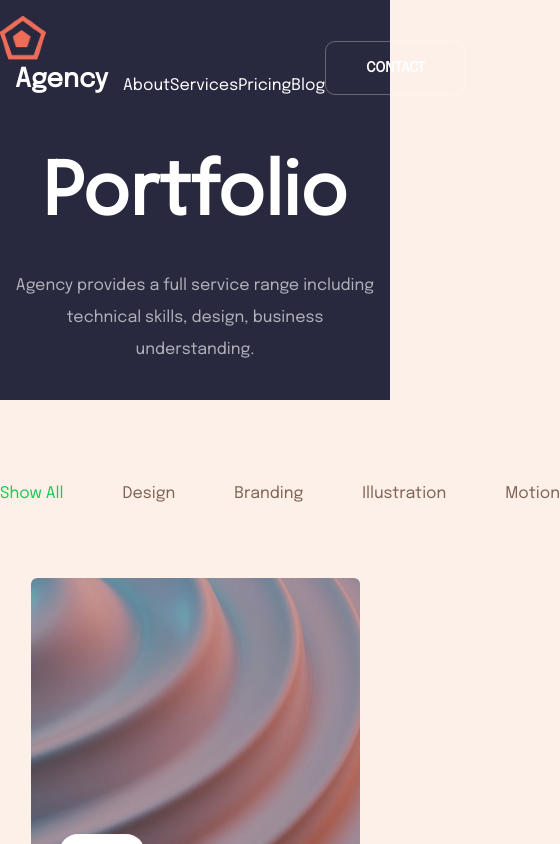
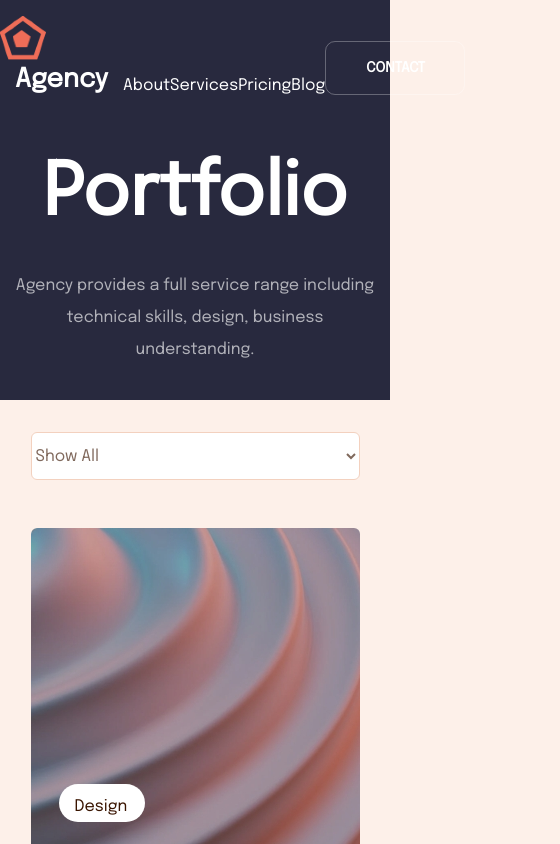
Before and after one commit to Merdzhen/design-studio, a React (Create React App) app in the folder client/: page / in a window 390 px wide. Shown: the top 844 px of the page, 560 px wide, since content can reach past the window. Built offline with nearby package versions, Linux system fonts and the light colour scheme.

Commit message:
portfolio menu - mobile ver; delete one item

```diff
--- a/client/src/components/Portfolio/Portfolio.jsx
+++ b/client/src/components/Portfolio/Portfolio.jsx
@@ -1,9 +1,10 @@
-import React, {useState} from 'react'
+import React, {useState, useEffect} from 'react'
 import PortfolioItem from '../PortfolioItem/PortfolioItem'
 import PortfolioMenu from '../PortfolioMenu/PortfolioMenu'
 import classes from './Portfolio.module.css'
 
 export default function Portfolio() {
+  // все элементы портфолио (можно брать из БД если есть)
   const [items, setItems] = useState([
     {id: 1, title: 'SOFA', type: 'Design', img: 'sofa.jpg' },
     {id: 2, title: 'KeyBoard', type: 'Branding', img: 'keyboard.jpg' },
@@ -24,32 +25,68 @@ export default function Portfolio() {
     {id: 17, title: 'CalC-2', type: 'Design', img: 'calc.jpg' },
     {id: 18, title: 'Sport-2', type: 'Branding', img: 'sport.jpg' },
   ])
-
+  // типы/категории элементов (можно брать из БД если есть)
   const [types, setTypes] = useState([
     { id: 1, name: 'Design'},
     { id: 2, name: 'Branding'},
     { id: 3, name: 'Illustration'},
     { id: 4, name: 'Motion'}
   ])
-  const [filteredItems, setFilteredItems] = useState(items)
-  const [activeType, setActiveType] = useState('Show All')
+  const [filteredItems, setFilteredItems] = useState(items) // выбранные элементы
+  const [activeType, setActiveType] = useState('Show All') // выбранный/активный тип
+  const [activeItem, setactiveItem] = useState() // выбранный/активный элемент
+  const [windowWidth, setWindowWidth] = useState(window.innerWidth) //ширина экрана
 
-  // принимаем item из дочернего компонента
-  const removeItem = (item) => {
-    setItems(items.filter(i => i.id !== items.id))
-  }
-
-  const showType = (e) => {
-    console.log(e.target.innerText, e.target.innerText === types[0].name)
-    console.log('useFilter');
-    if (e.target.innerText === 'Show All') {
+  // ф-ция выбора типа и "фильтрации" элементов по выбранному типу
+  const showType = (type) => {
+    if (type === 'Show All') {
       setFilteredItems(items)
       setActiveType('Show All')
     } else {
-      setFilteredItems(items.filter(item => item.type === e.target.innerText))
-      setActiveType(e.target.innerText)
+      setFilteredItems(items.filter(item => item.type === type))
+      setActiveType(type)
     }
   }
+
+  // ф-ция выбора элемента
+  const activateItem = (id) => {
+    activeItem === id ? setactiveItem() : setactiveItem(id)
+  }
+
+  // для определения ширины экрана
+  const detectWidth = () => {
+    setWindowWidth(window.innerWidth)
+  }
+
+  // для отслеживания ширины экрана
+  useEffect(() => {
+    window.addEventListener('resize', detectWidth)
+    return () => {
+      window.removeEventListener('resize', detectWidth)
+    }
+  }, [windowWidth])
+
+  // для удаления элемента по id
+  const removeItem = (id) => {
+    setItems(items.filter(oneItem => id !== oneItem.id))
+    setFilteredItems(filteredItems.filter(oneFilteredItem => id !== oneFilteredItem.id))
+  }
+
+  // для обработки нажатия, если del - ф-ция удаления элемента
+  const handleKeyPress = event => {
+    const { code } = event;
+    if (activeItem && (code === 'Backspace')) {
+      removeItem(activeItem)
+    }
+  };
+
+  // для отслеживания нажатия кнопки клавиатуры
+  useEffect(() => {
+    document.addEventListener('keydown', handleKeyPress)
+      return () => {
+        document.removeEventListener('keydown', handleKeyPress)
+      }
+  })
 
   return (
     <>
@@ -57,11 +94,11 @@ export default function Portfolio() {
         <p className={classes.portfolioTitle}>Portfolio</p>
         <p className={classes.portfolioDescription}>Agency provides a full service range including technical skills, design, business understanding.</p>
       </div>
-      <PortfolioMenu showType={showType} activeType={activeType} types={types}/>
+      <PortfolioMenu showType={showType} activeType={activeType} types={types} windowWidth={windowWidth}/>
 
       <div className={classes.portfolioItems}>
         {filteredItems.map((item) =>
-          <PortfolioItem remove={removeItem} showType={showType} item={item} key={item.id}/>
+          <PortfolioItem item={item} key={item.id} activeItem={activeItem} activateItem={activateItem} showType={showType} />
         )}
 
       </div>
--- a/client/src/components/PortfolioItem/PortfolioItem.jsx
+++ b/client/src/components/PortfolioItem/PortfolioItem.jsx
@@ -1,11 +1,21 @@
 import React from 'react'
 import classes from './PortfolioItem.module.css'
 
-export default function PortfolioItem(props) {
+export default function PortfolioItem({item, activeItem, activateItem, showType}) {
   return (
-    <div className={classes.ItemDiv} style={{ backgroundImage: `url(images/portfolio/${props.item.img})` }}>
-      <button onClick={props.showType} className={classes.ItemType}>{props.item.type}</button>
-      <p className={classes.ItemTitle}>{props.item.title}</p>
+    <div
+      // className={classes.ItemDiv}
+      className={`${classes.ItemDiv} ${(activeItem === item.id) ? `${classes.activeItemDiv}` : ''}`}
+      style={{ backgroundImage: `url(images/portfolio/${item.img})` }}
+      onClick={(e) => activateItem(item.id)}
+    >
+      <button
+        onClick={(e) => showType(e.target.innerText)}
+        className={classes.ItemType}
+      >
+        {item.type}
+      </button>
+      <p className={classes.ItemTitle}>{item.title}</p>
     </div>
   )
 }
--- a/client/src/components/PortfolioItem/PortfolioItem.module.css
+++ b/client/src/components/PortfolioItem/PortfolioItem.module.css
@@ -1,8 +1,18 @@
 .ItemDiv {
+  flex-shrink: 0;
   width: 370px;
   height: 416px;
   margin: 16px 15px;
   border-radius: 6px;
+}
+
+.activeItemDiv{
+  /* border: 7px solid rgba(79,226,74,1 ); */
+  /* box-shadow: 7px rgba(79, 226, 74, 1); */
+  /* border:#FF0 dashed 1px; */
+  border-radius: 6px;
+  box-shadow:7px 7px 0px rgba(79, 226, 74, 1), -7px -7px 0px rgba(79, 226, 74, 1), 7px -7px 0px rgba(79, 226, 74, 1), -7px 7px 0px rgba(79, 226, 74, 1);
+  /* box-shadow: inset #e20b0b -7px 26px 26px -13px, 0px 7px 0px #aa0808, 0px -7px 0px #e20b0b, 7px 0px 0px #aa0808, -7px 0px 0px #aa0808; */
 }
 
 .ItemType {
--- a/client/src/components/PortfolioMenu/PortfolioMenu.jsx
+++ b/client/src/components/PortfolioMenu/PortfolioMenu.jsx
@@ -1,19 +1,40 @@
 import React from 'react'
 import classes from './PortfolioMenu.module.css'
 
-export default function PortfolioMenu({showType, activeType, types}) {
+export default function PortfolioMenu({showType, activeType, types, windowWidth}) {
+  // в зависимости от ширины экрана выводим либо div с меню, либо selet
   return (
+    <>
+      {windowWidth > 1040
+      ?
         <div className={classes.portfolioMenu}>
-      <button onClick={showType}
-      className={`${classes.portfolioMenuItem} ${(activeType === 'Show All') ? `${classes.activePortfolioMenuItem}` : ''}`}>
+          <button
+            onClick={(e) => showType(e.target.innerText)}
+            className={`${classes.portfolioMenuItem} ${(activeType === 'Show All') ? `${classes.activePortfolioMenuItem}` : ''}`}
+          >
             Show All
           </button>
           {types.map((type) =>
-      <button onClick={showType} key={type.id}
-      className={`${classes.portfolioMenuItem} ${(activeType === type.name) ? `${classes.activePortfolioMenuItem}` : ''}`}>
+          <button
+            onClick={(e) => showType(e.target.innerText)}
+            key={type.id}
+            className={`${classes.portfolioMenuItem} ${(activeType === type.name) ? `${classes.activePortfolioMenuItem}` : ''}`}
+          >
             {type.name}
           </button>
           )}
         </div>
+      : <div className={classes.portfolioSelectDiv}>
+          <select
+            className={classes.portfolioSelect}
+            onChange={(e) => showType(e.target.value)}
+            value={activeType}
+          >
+            <option key={0} value='Show All'>Show All</option>
+            {types.map(type => <option key={type.id} value={type.name}>{type.name}</option>)}
+          </select>
+        </div>
+      }
+    </>
   )
 }
--- a/client/src/components/PortfolioMenu/PortfolioMenu.module.css
+++ b/client/src/components/PortfolioMenu/PortfolioMenu.module.css
@@ -1,9 +1,9 @@
 .portfolioMenu {
+  margin: 85px auto 59px;
+  width: 560px;
   display: flex;
   justify-content: space-between;
   align-items: flex-end;
-  width: 560px;
-  margin: 85px auto 59px;
 }
 
 .portfolioMenuItem {
@@ -15,3 +15,19 @@
 .activePortfolioMenuItem {
   color: rgba(22,205,83,1 );
 }
+
+.portfolioSelectDiv {
+  display: flex;
+  justify-content: center;
+}
+
+.portfolioSelect {
+  margin: 32px 15px;
+  width: 329px;
+  height: 48px;
+  background-color: rgba(255,255,255,1 );
+  border: 1px solid rgba(243,209,191,1 );
+  border-radius: 6px;
+  color: rgba(57,20,0,0.64 );
+  font-size: 16px;
+}
```
Lines whose indentation alone changed are shown as unchanged.
